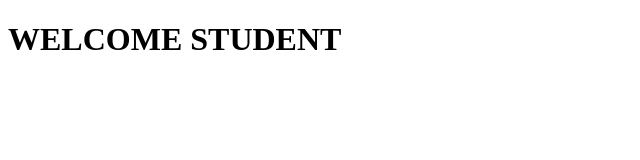
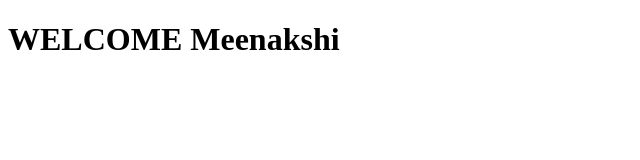
Before and after one commit to Kiranpreet156/sample, a plain HTML site: page welcome.html in a window 1280 px wide. Shown: the full height of the page, 0-640 px from the left. Drawn offline with Linux system fonts and the light colour scheme.

Commit message:
Update welcome.html

```diff
--- a/welcome.html
+++ b/welcome.html
@@ -7,7 +7,7 @@
     <title>welcome</title>
 </head>
 <body>
-    <h1>WELCOME STUDENT</h1>
+    <h1>WELCOME Meenakshi</h1>
 
 </body>
 </html>
```
